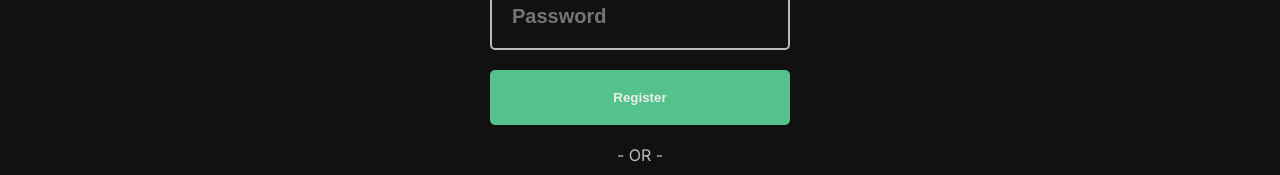
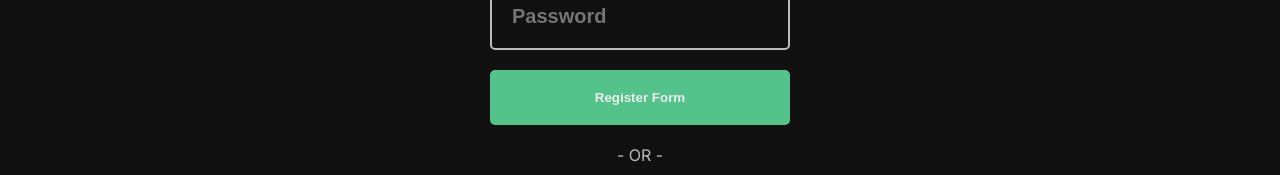
Before and after one commit to MHRatul/MYComp1, a Next.js app: page /dashboard/register in a window 1280 px wide. Shown: the part 472-647 px from the top of the page. Built offline with nearby package versions, Linux system fonts and the light colour scheme; no server answers.

Commit message:
Fix Login and getData issues

```diff
--- a/src/app/dashboard/(auth)/register/page.jsx
+++ b/src/app/dashboard/(auth)/register/page.jsx
@@ -70,7 +70,7 @@ const Register = () => {
           required
           className={styles.input}
         />
-        <button className={styles.button}>Register</button>
+        <button className={styles.button}>Register Form</button>
         {error && "Something went wrong!"}
       </form>
       <span className={styles.or}>- OR -</span>
```
